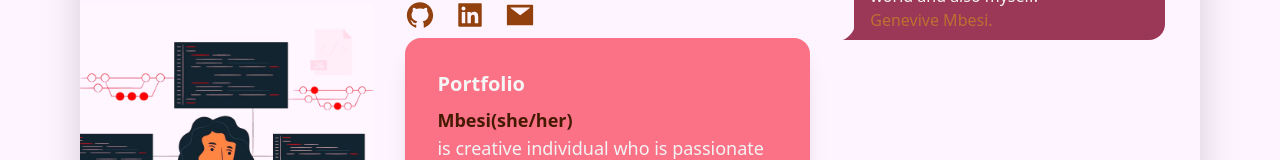
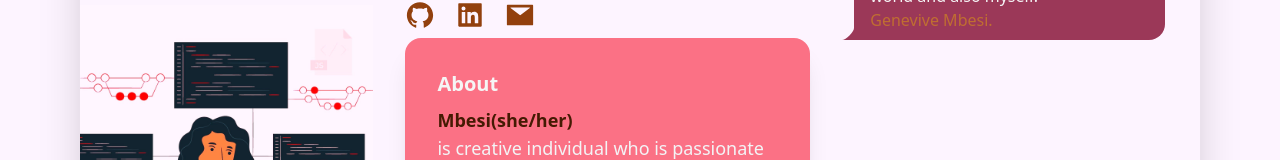
Before and after one commit to Genevive-Mbesi/Portfolio, a React (Create React App) app in the folder portfolio/: page / in a window 1280 px wide. Shown: the part 324-484 px from the top of the page. Built offline with nearby package versions, Linux system fonts and the light colour scheme.

Commit message:
home adjust

```diff
--- a/portfolio/src/components/home.jsx
+++ b/portfolio/src/components/home.jsx
@@ -24,10 +24,9 @@ export default function Home() {
             <div className="card w-100 bg-rose-400 shadow-xl">
               <div className="card-body">
                 <h2 className="card-title text-neutral-100">
-                  Portfolio
+                  About
                   <div className="text-4xl">
                     <a href="https://github.com/Genevive-Mbesi/Portfolio">
-
                     </a>
                   </div>
                 </h2>
```
